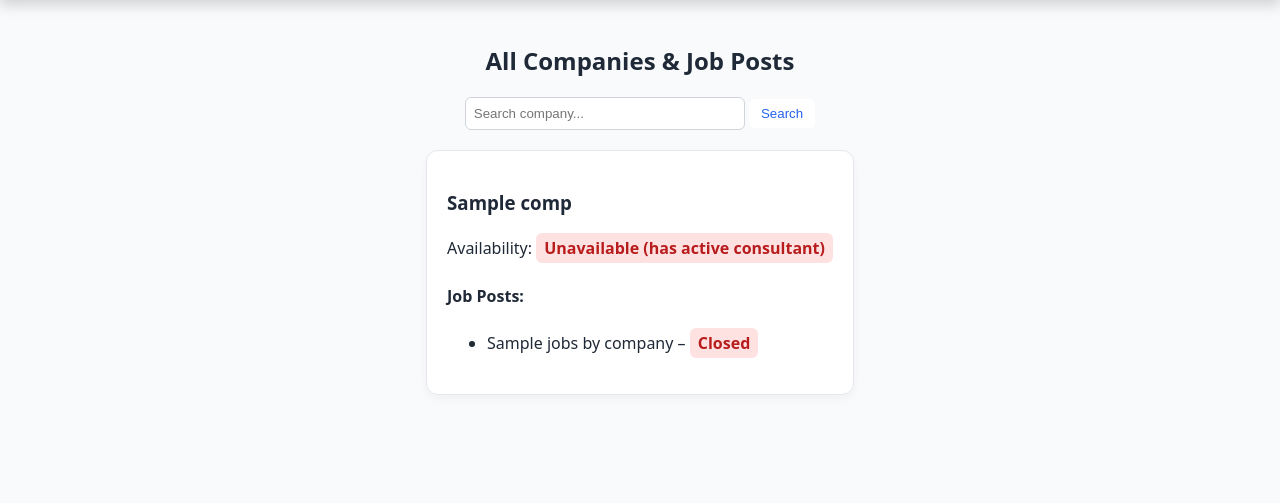
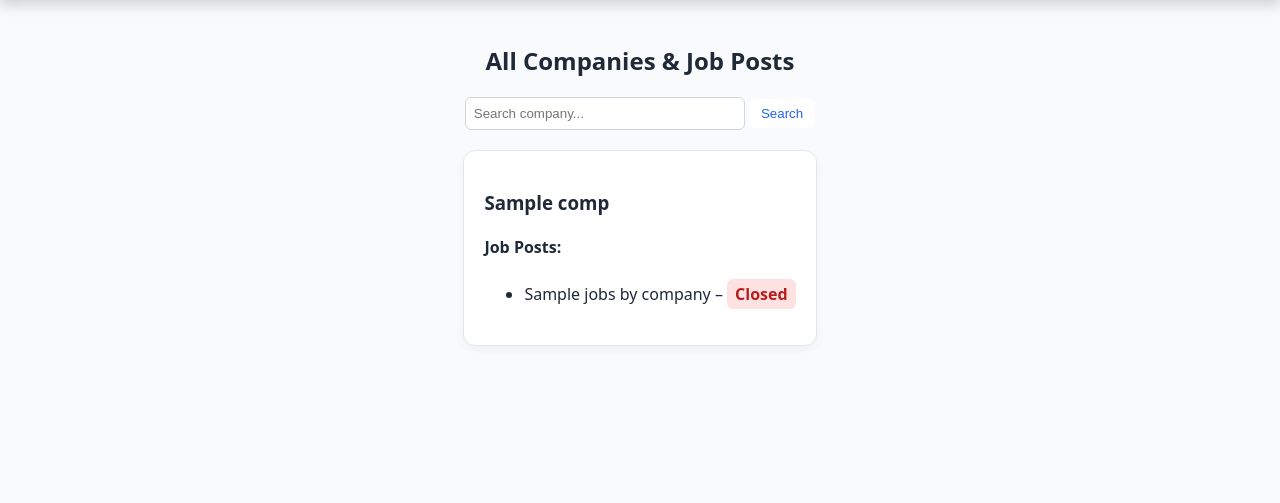
Before and after one commit to A-D-DBS-application/web-application-2025-group-21, a Flask app: template app/templates/admin_companies.html in a window 1280 px wide. Shown: the part 68-571 px from the top of the page. Run offline with Flask 3, Linux system fonts and the light colour scheme; the template is opened without the code that fills it: most values are stand-ins (such as "Sample title", 1, 10 or a date in 2020); parts of the project's set-up code (start-up, migrations or seed data) failed here and were passed over.

Commit message:
Update admin_companies.html

```diff
--- a/app/templates/admin_companies.html
+++ b/app/templates/admin_companies.html
@@ -19,15 +19,6 @@
 
     <h3>{{ comp.company_name_masked }}</h3>
 
-    <p>
-        Availability:
-        {% if comp.current_consultant_id %}
-            <span class="status unavailable">Unavailable (has active consultant)</span>
-        {% else %}
-            <span class="status available">Available</span>
-        {% endif %}
-    </p>
-
     <h4>Job Posts:</h4>
     <ul>
         {% for job in jobs_by_company[comp.id] %}
```
